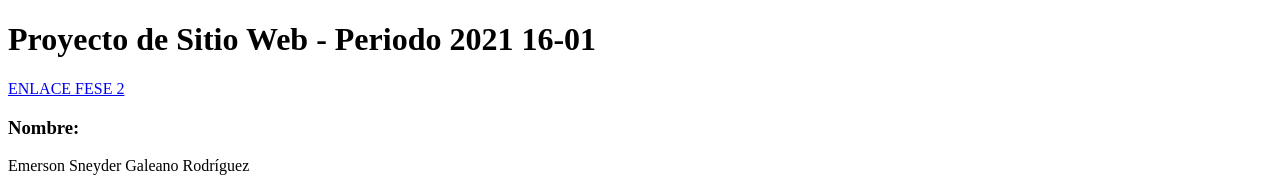
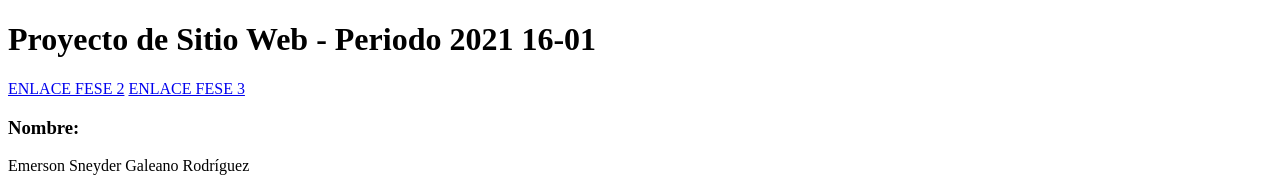
Before and after one commit to sneydergco/DSW-EmersonGaleano, a plain HTML site: page index.html in a window 1280 px wide. Shown: the top 177 px of the page. Drawn offline with Linux system fonts and the light colour scheme.

Commit message:
Fase 3
actualizacion

```diff
--- a/index.html
+++ b/index.html
@@ -10,6 +10,7 @@
     <h1>Proyecto de Sitio Web - Periodo 2021 16-01</h1>
 
     <a href="fase2/design.html">ENLACE FESE 2</a>
+    <a href="fase3/index.html">ENLACE FESE 3</a>
 
     <h3>Nombre:</h3>
     <p>Emerson Sneyder Galeano Rodríguez</p>
```
